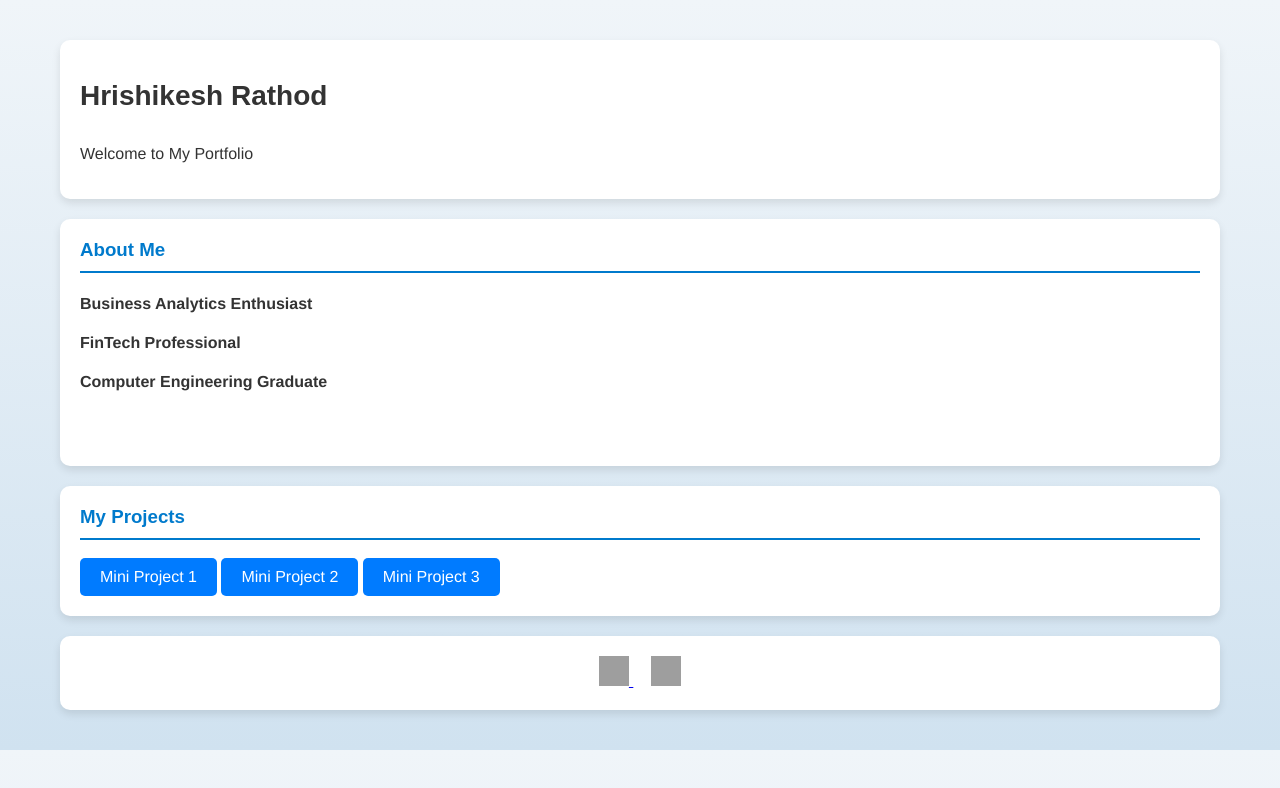
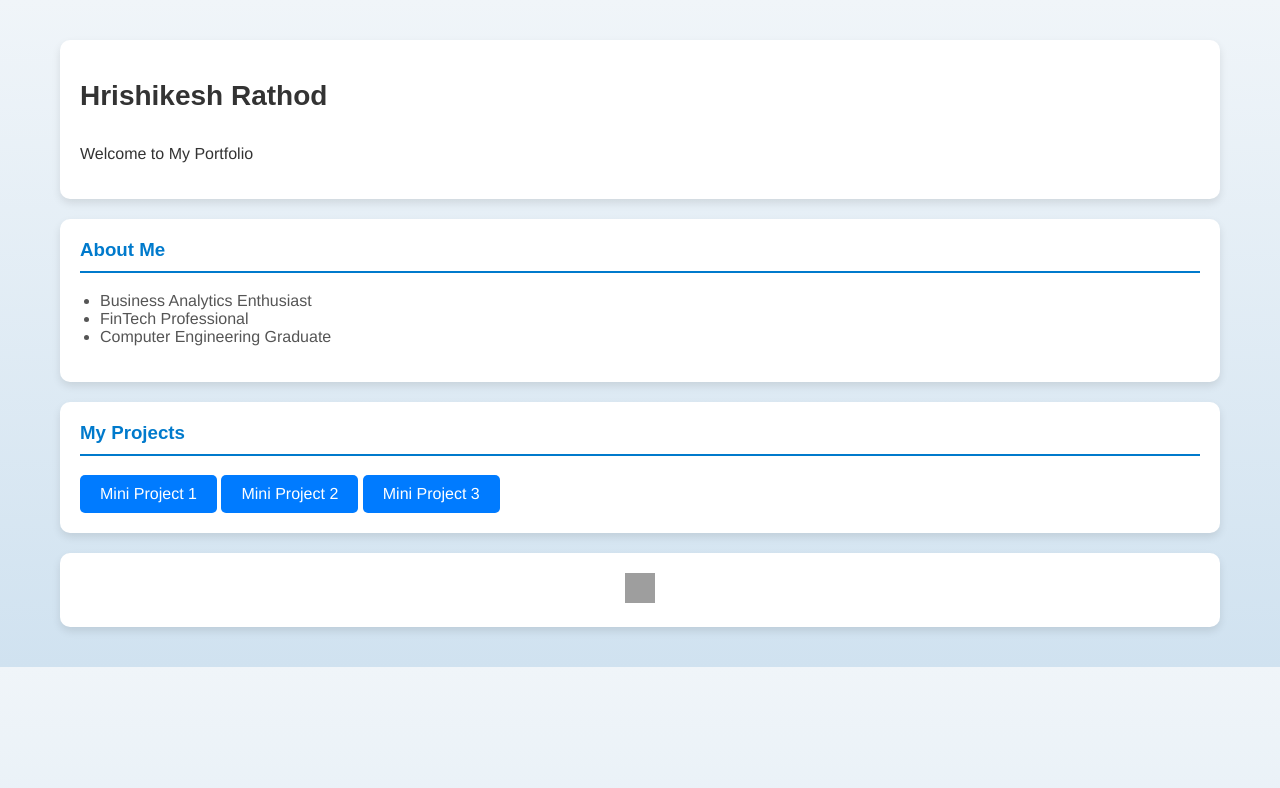
Before and after one commit to rathodhrishikesh/rathodhrishikesh.github.io, a plain HTML site: page portfolio/index.html in a window 1280 px wide. Drawn offline with Linux system fonts and the light colour scheme; grey boxes are pictures that could not be loaded.

Commit message:
Add files via upload

```diff
--- a/portfolio/index.html
+++ b/portfolio/index.html
@@ -27,10 +27,11 @@
 
         <div class="section">
             <h3>About Me</h3>
-            <h4>Business Analytics Enthusiast</h4>
-			<h4>FinTech Professional</h4>
-			<h4>Computer Engineering Graduate</h4>
-			<h2></h2>
+			<ul>
+            <li>Business Analytics Enthusiast</li>
+			<li>FinTech Professional</li>
+			<li>Computer Engineering Graduate</li>
+			</ul>
         </div>
 
         <div class="section">
@@ -41,10 +42,10 @@
         </div>
 
 		<div class="section" style="text-align: center;">
-			<a href="https://www.instagram.com/rathodhrishikesh" target="_blank">
+			<!--<a href="https://www.instagram.com/rathodhrishikesh" target="_blank">
 				<img src="https://static.wixstatic.com/media/9f9c321c774844b793180620472aa4f1.png/v1/fill/w_51,h_51,al_c,q_85,usm_0.66_1.00_0.01,enc_auto/9f9c321c774844b793180620472aa4f1.png" alt="Instagram" width="30" height="30">
 			</a>
-			&nbsp;&nbsp;&nbsp;
+			&nbsp;&nbsp;&nbsp;-->
 			<a href="https://www.linkedin.com/in/hrishikesh-rathod/" target="_blank">
 				<img src="https://static.wixstatic.com/media/48a2a42b19814efaa824450f23e8a253.png/v1/fill/w_51,h_51,al_c,q_85,usm_0.66_1.00_0.01,enc_auto/48a2a42b19814efaa824450f23e8a253.png" alt="LinkedIn" width="30" height="30">
 			</a>
```
